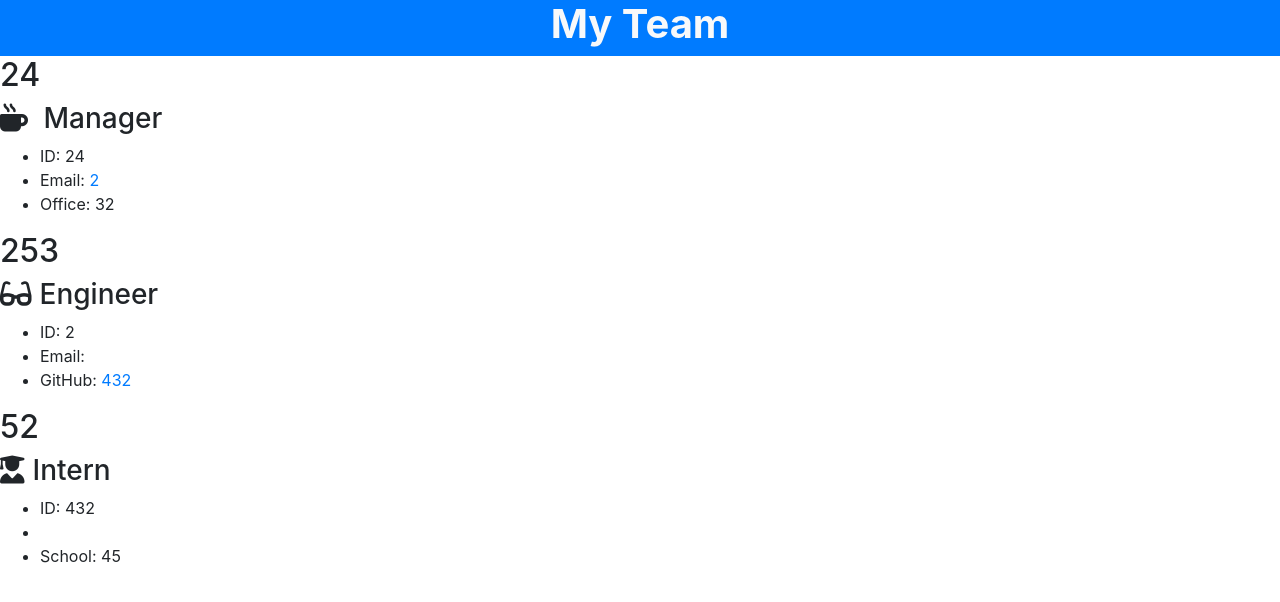
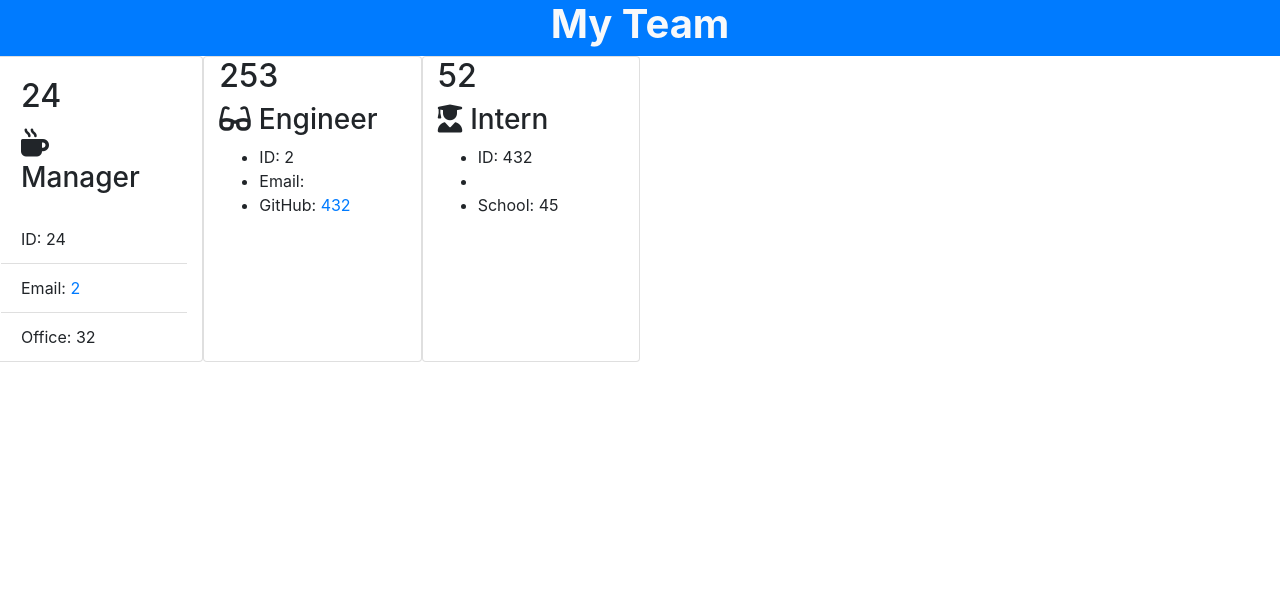
Before and after one commit to Christian-Hoffman/team-profile-generator, a website: page template.html in a window 1280 px wide. Drawn offline with nearby package versions, Linux system fonts and the light colour scheme.

Commit message:
added bootstrap to final product

```diff
--- a/template.html
+++ b/template.html
@@ -17,31 +17,30 @@
     </nav>
   </header>
 
-  <main>
-
-    <div>
-      <div>
-        <h2>24</h2>
-        <h3>
+  <main class="row">
+    <div class="card col-12 col-lg-2">
+      <div class="card-body">
+        <h2 class="card-title">24</h2>
+        <h3 class="card-text">
           <i class="fas fa-mug-hot mr-2"></i> Manager
         </h3>
       </div>
       <div>
-        <ul>
-          <li>
+        <ul class="list-group list-group-flush">
+          <li class="list-group-item">
             ID: 24
           </li>
-          <li>
+          <li class="list-group-item">
             Email: <a href="mailto:2">2</a>
           </li>
-          <li>
+          <li class="list-group-item">
             Office: 32
           </li>
         </ul>
       </div>
     </div>
 
-    <div>
+    <div class="card col-12 col-lg-2">
       <div>
         <h2>253</h2>
         <h3>
@@ -61,7 +60,7 @@
       </div>
     </div>
 
-    <div>
+    <div class="card col-12 col-lg-2">
       <div>
         <h2>52</h2>
         <h3>
```
Also changed, not shown: src/pageTemplate.js (+29 -22 lines), dist/index.html (deleted).
